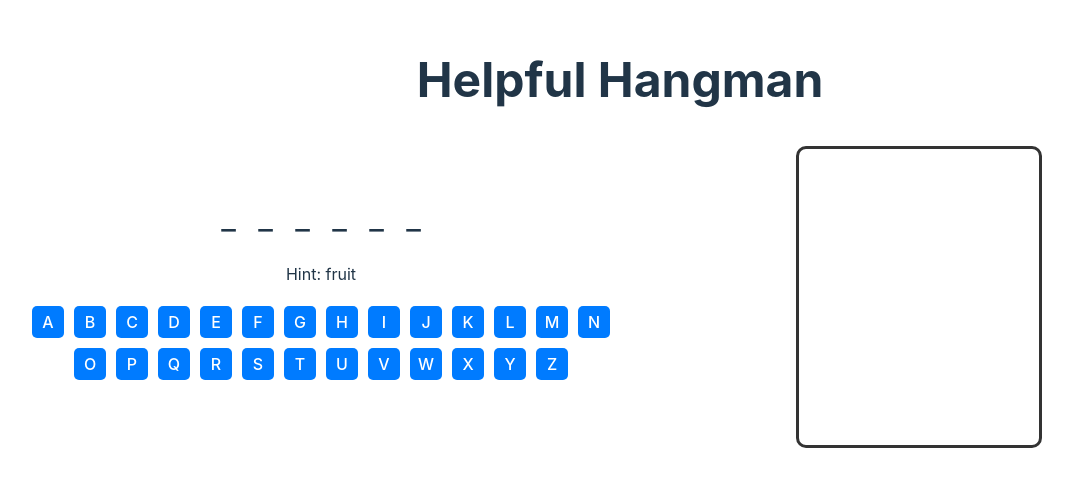
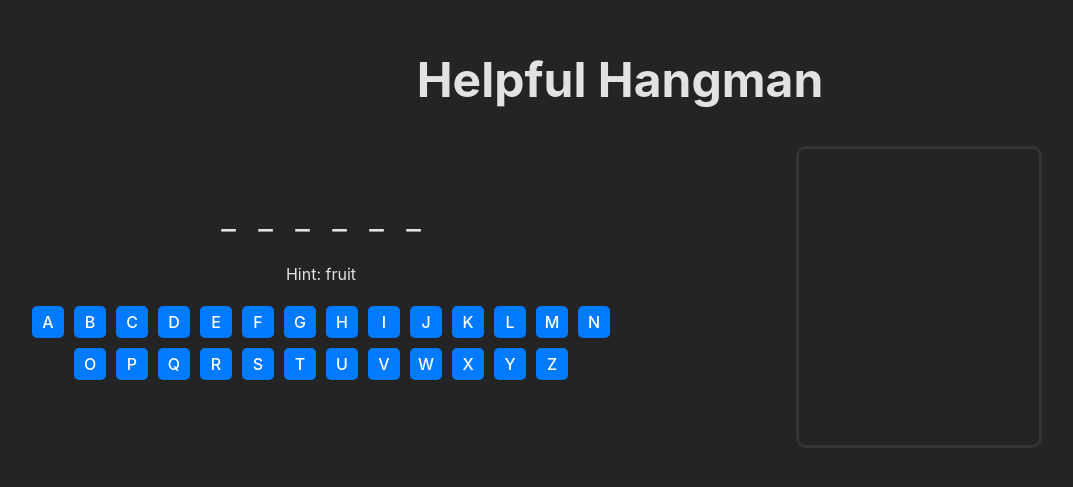
Before and after one commit to tahazakir/helpful-hangman, a React (Vite) app: page / in a window 1280 px wide. Shown: the part 139-626 px from the top of the page, without its empty margins (20-1093 px from the left). Built offline with nearby package versions, Linux system fonts and the light colour scheme.

Commit message:
Updated Word List + Colors

```diff
--- a/src/HangmanDrawing.jsx
+++ b/src/HangmanDrawing.jsx
@@ -1,39 +1,42 @@
 import React from 'react';
 
 function HangmanDrawing({ incorrectGuessCount }) {
+
+    let strokeColor = "white";
+
     return (
         <svg width="200" height="250" className="hangman">
             {/* Base */}
-            {incorrectGuessCount > 0 && <line x1="20" y1="230" x2="180" y2="230" stroke="white" />}
+            {incorrectGuessCount > 0 && <line x1="20" y1="230" x2="180" y2="230" stroke={strokeColor} />}
 
             {/* Gallows vertical */}
-            {incorrectGuessCount > 1 && <line x1="50" y1="230" x2="50" y2="30" stroke="white" />}
+            {incorrectGuessCount > 1 && <line x1="50" y1="230" x2="50" y2="30" stroke={strokeColor} />}
 
             {/* Gallows horizontal */}
-            {incorrectGuessCount > 2 && <line x1="50" y1="30" x2="150" y2="30" stroke="white" />}
+            {incorrectGuessCount > 2 && <line x1="50" y1="30" x2="150" y2="30" stroke={strokeColor} />}
 
             {/* Rope */}
-            {incorrectGuessCount > 3 && <line x1="150" y1="30" x2="150" y2="50" stroke="white" />}
+            {incorrectGuessCount > 3 && <line x1="150" y1="30" x2="150" y2="50" stroke={strokeColor} />}
 
             {/* Head */}
-            {incorrectGuessCount > 4 && <circle cx="150" cy="70" r="20" stroke="white" fill="none" />}
+            {incorrectGuessCount > 4 && <circle cx="150" cy="70" r="20" stroke={strokeColor} fill="none" />}
 
             {/* Body */}
-            {incorrectGuessCount > 5 && <line x1="150" y1="90" x2="150" y2="130" stroke="white" />}
+            {incorrectGuessCount > 5 && <line x1="150" y1="90" x2="150" y2="130" stroke={strokeColor} />}
 
             {/* Arms (Both left and right in a single stage) */}
             {incorrectGuessCount > 6 && (
                 <>
-                    <line x1="150" y1="100" x2="130" y2="120" stroke="white" />
-                    <line x1="150" y1="100" x2="170" y2="120" stroke="white" />
+                    <line x1="150" y1="100" x2="130" y2="120" stroke={strokeColor} />
+                    <line x1="150" y1="100" x2="170" y2="120" stroke={strokeColor} />
                 </>
             )}
 
             {/* Legs (Both left and right in a single stage) */}
             {incorrectGuessCount > 7 && (
                 <>
-                    <line x1="150" y1="130" x2="130" y2="170" stroke="white" />
-                    <line x1="150" y1="130" x2="170" y2="170" stroke="white" />
+                    <line x1="150" y1="130" x2="130" y2="170" stroke={strokeColor} />
+                    <line x1="150" y1="130" x2="170" y2="170" stroke={strokeColor} />
                 </>
             )}
         </svg>
--- a/src/index.css
+++ b/src/index.css
@@ -3,7 +3,7 @@
   line-height: 1.5;
   font-weight: 400;
 
-  color-scheme: light dark;
+  color-scheme: dark;
   color: rgba(255, 255, 255, 0.87);
   background-color: #242424;
 
@@ -193,7 +193,7 @@ button:focus-visible {
 }
 
 
-@media (prefers-color-scheme: light) {
+/* @media (prefers-color-scheme: light) {
   :root {
     color: #213547;
     background-color: #ffffff;
@@ -204,4 +204,4 @@ button:focus-visible {
   button {
     background-color: #f9f9f9;
   }
-}
+} */
--- a/src/words.js
+++ b/src/words.js
@@ -2,7 +2,7 @@ export const wordList = [
     { word: "apple", hint: "fruit" },
     { word: "banana", hint: "fruit" },
     { word: "cherry", hint: "fruit" },
-    { word: "date", hint: "fruit" },
+    { word: "peach", hint: "fruit" },
     { word: "grape", hint: "fruit" },
     { word: "lemon", hint: "fruit" },
     { word: "mango", hint: "fruit" },
@@ -29,17 +29,14 @@ export const wordList = [
     { word: "jupiter", hint: "outer space" },
     { word: "saturn", hint: "outer space" },
     { word: "uranus", hint: "outer space" },
-    { word: "quasar", hint: "outer space" },
+    { word: "star", hint: "outer space" },
 
     { word: "engine", hint: "machines" },
     { word: "robot", hint: "machines" },
     { word: "laptop", hint: "machines" },
-    { word: "bulldozer", hint: "machines" },
-    { word: "tractor", hint: "machines" },
     { word: "printer", hint: "machines" },
-    { word: "scanner", hint: "machines" },
     { word: "elevator", hint: "machines" },
-    { word: "dynamo", hint: "machines" },
+    { word: "radio", hint: "machines" },
     { word: "fridge", hint: "machines" },
 
     { word: "blue", hint: "colors" },
```
